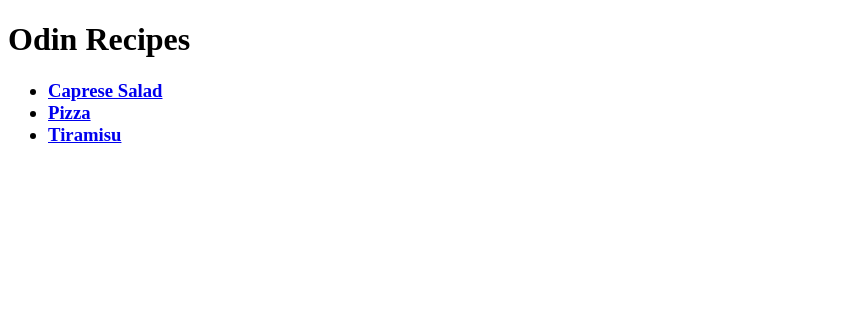
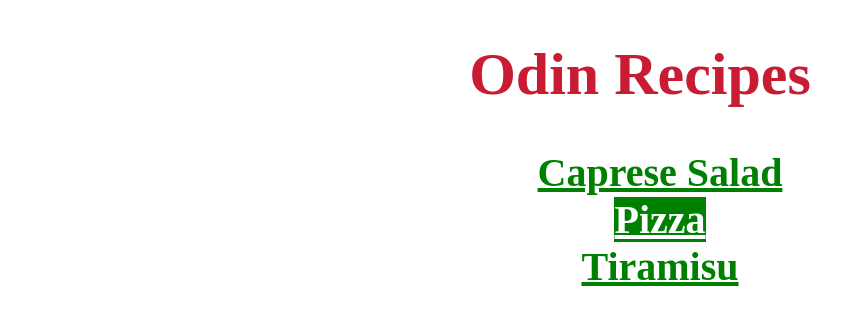
Before and after one commit to tomZ-kod/odin-recipes, a plain HTML site: page index.html in a window 1280 px wide. Shown: the whole page, without its empty margins (0-864 px from the left). Drawn offline with Linux system fonts and the light colour scheme.

Commit message:
created styles.css to practice css on recipes page

```diff
--- a/index.html
+++ b/index.html
@@ -3,15 +3,16 @@
     <head>
         <meta charset="UTF-8">
         <title>Odin Recipes</title>
+        <link rel="stylesheet" href="styles.css">
     </head>
 
     <body>
         <h1>Odin Recipes</h1>
         <h3>
             <ul>
-                <li><a href="./recipes/caprese_salad.html" target="_blank" rel="noopener noreferrer"> Caprese Salad</a> </li>
-                <li> <a href="./recipes/pizza.html" target="_blank" rel="noopener noreferrer"> Pizza</a></li>
-                <li> <a href="./recipes/tiramisu.html" target="_blank" rel="noopener noreferrer"> Tiramisu</a></li>
+                <li><a class="recipe1" href="./recipes/caprese_salad.html" target="_blank" rel="noopener noreferrer"> Caprese Salad</a> </li>
+                <li> <a class="recipe2" href="./recipes/pizza.html" target="_blank" rel="noopener noreferrer"> Pizza</a></li>
+                <li> <a class="recipe3" href="./recipes/tiramisu.html" target="_blank" rel="noopener noreferrer"> Tiramisu</a></li>
             </ul>
         </h3>
     </body>
--- /dev/null
+++ b/styles.css
@@ -0,0 +1,29 @@
+h1 {
+    color:rgb(201, 28, 51);
+    font-weight: 700;
+    font-family:'Times New Roman', Times, serif;
+    font-size: 60px;
+
+}
+
+ul {
+    color: black;
+    list-style-type: none;
+
+}
+.recipe1, .recipe3 {
+    color:green;
+}
+
+.recipe2 {
+    color:white;
+    background-color: green;
+}
+
+.recipe1, .recipe2, .recipe3 {
+    font-size: 40px;
+}
+
+* {
+    text-align: center;
+}
```
